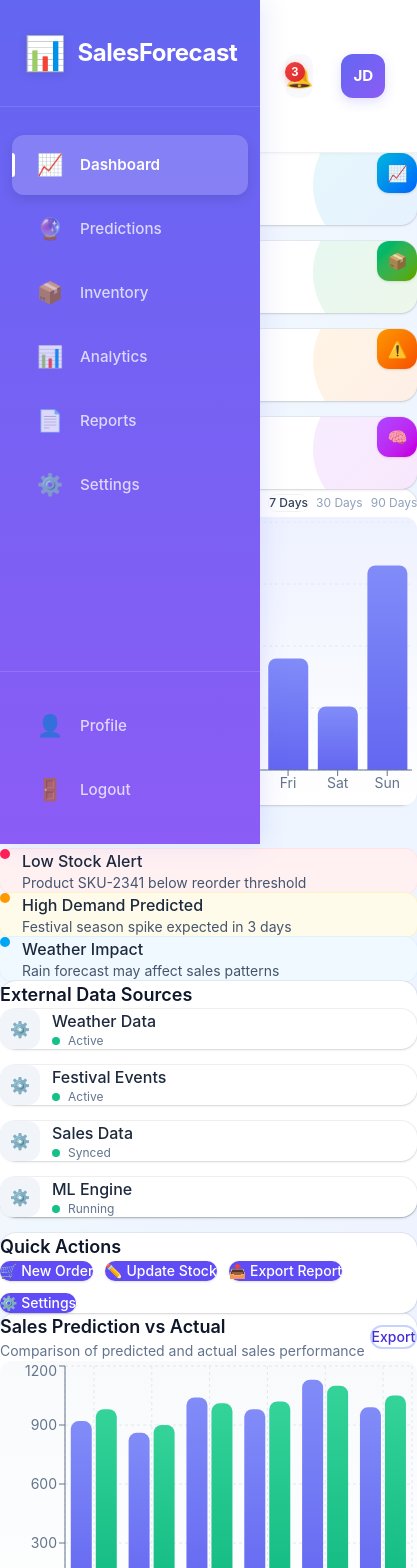
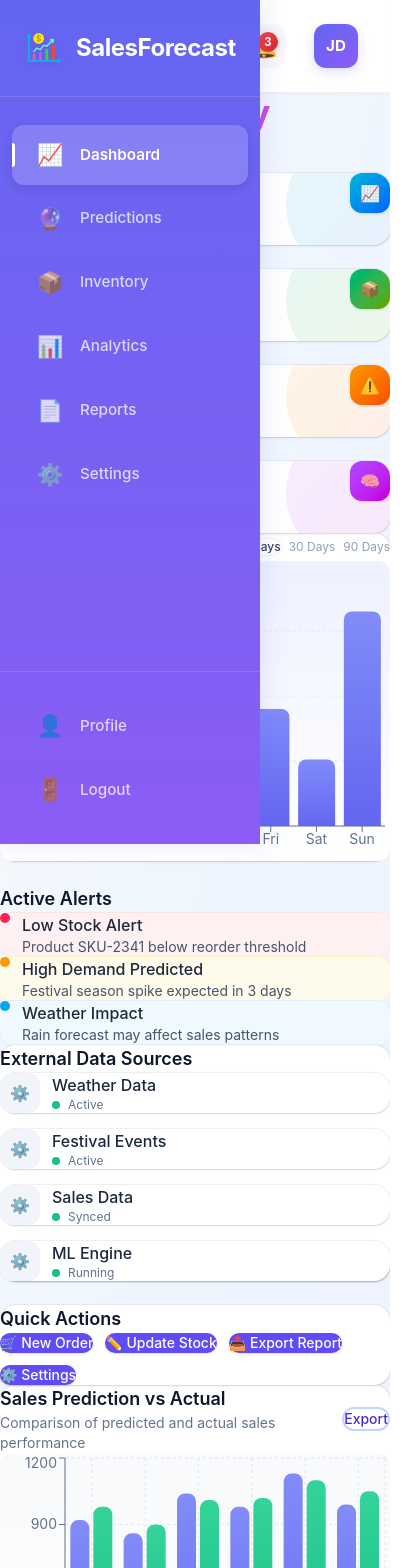
Before and after one commit to gitsunil577/Hyperlocal_Sales_forecasting_System, a Next.js app: page /dashboard in a window 390 px wide. Shown: the top 1568 px of the page, 417 px wide, since content can reach past the window. Built offline with nearby package versions, Linux system fonts and the light colour scheme.

Commit message:
feat: update logo implementation across dashboard, login, and register pages; replace old logo image with new one

```diff
--- a/app/dashboard/page.tsx
+++ b/app/dashboard/page.tsx
@@ -22,7 +22,13 @@ export default function DashboardPage() {
       <aside className={`sidebar ${sidebarOpen ? 'open' : 'closed'}`}>
         <div className="sidebar-header">
           <div className="sidebar-logo">
-            <span className="logo-icon">📊</span>
+            <span className="logo-icon"><span className="logo-icon-large">
+            <Image
+                src="/forecast.png"
+                alt="SalesForecast Logo"
+                width={40}
+                height={40}/>
+                </span></span>
             {sidebarOpen && <span className="logo-text">SalesForecast</span>}
           </div>
         </div>
@@ -77,9 +83,6 @@ export default function DashboardPage() {
             ☰
           </button>
           <div className="top-bar-right">
-            <h1 className='text-4xl font-bold bg-gradient-to-r from-indigo-500 via-purple-500 to-pink-500 bg-clip-text text-transparent mb-2 tracking-tight'>
-                Smart Inventory Dashboard
-            </h1>
             <div className="search-box">
               <span className="search-icon">🔍</span>
               <input type="text" placeholder="Search..." />
--- a/app/dashboard/salesdashboard.tsx
+++ b/app/dashboard/salesdashboard.tsx
@@ -153,13 +153,18 @@ export default function SalesDashboard() {
       <div className="mx-auto max-w-7xl px-4 py-6 sm:px-6 lg:px-8">
 
         {/* Page Title */}
+        <div className="mb-8">
+          <h1 className="text-4xl font-bold bg-gradient-to-r from-indigo-500 via-purple-500 to-pink-500 bg-clip-text text-transparent mb-2 tracking-tight">
+            Smart Inventory Dashboard
+          </h1>
 
+        </div>
 
         {/* Dashboard Content */}
-        <div className="space-y-6">
+        <div className="space-y-8">
 
           {/* KPI Cards */}
-          <section className="grid gap-4 md:grid-cols-2 xl:grid-cols-4">
+          <section className="grid gap-6 md:grid-cols-2 xl:grid-cols-4">
             <StatCard
               title="Predicted Demand"
               value="12,450"
@@ -195,7 +200,7 @@ export default function SalesDashboard() {
           </section>
 
           {/* Forecast + Alerts */}
-          <section className="grid gap-4 xl:grid-cols-3">
+          <section className="grid gap-6 xl:grid-cols-3">
             {/* Daily Demand Forecast */}
             <div className="rounded-2xl bg-white p-6 shadow-sm ring-1 ring-black/5 xl:col-span-2 transition-all duration-300 hover:shadow-lg">
               <div className="flex items-center justify-between mb-6">
@@ -209,8 +214,8 @@ export default function SalesDashboard() {
                 </div>
               </div>
 
-              <div className="h-72 w-full rounded-xl bg-gradient-to-b from-indigo-50 to-white p-4">
-                <ResponsiveContainer width="100%" height="100%">
+              <div className="w-full rounded-xl bg-gradient-to-b from-indigo-50 to-white p-4" style={{ height: '300px', minHeight: '300px' }}>
+                <ResponsiveContainer width="100%" height="100%" minWidth={0} minHeight={0}>
                   <BarChart data={dailyData}>
                     <CartesianGrid strokeDasharray="3 3" vertical={false} stroke="#e2e8f0" />
                     <XAxis dataKey="day" stroke="#64748b" style={{ fontSize: '0.875rem' }} />
@@ -247,7 +252,7 @@ export default function SalesDashboard() {
           </section>
 
           {/* External Sources + Quick Actions */}
-          <section className="grid gap-4 lg:grid-cols-2">
+          <section className="grid gap-6 lg:grid-cols-2">
             <div className="rounded-2xl bg-white p-6 shadow-sm ring-1 ring-black/5 transition-all duration-300 hover:shadow-lg">
               <h2 className="text-lg font-semibold text-slate-900 mb-4">External Data Sources</h2>
               <div className="grid gap-4 sm:grid-cols-2">
@@ -284,8 +289,8 @@ export default function SalesDashboard() {
                 </button>
               </div>
 
-              <div className="w-full h-80 rounded-xl bg-gradient-to-b from-slate-50 to-white p-4">
-                <ResponsiveContainer width="100%" height="100%">
+              <div className="w-full rounded-xl bg-gradient-to-b from-slate-50 to-white p-4" style={{ height: '350px', minHeight: '350px' }}>
+                <ResponsiveContainer width="100%" height="100%" minWidth={0} minHeight={0}>
                   <BarChart data={salesData}>
                     <CartesianGrid strokeDasharray="3 3" stroke="#e2e8f0" />
                     <XAxis dataKey="month" stroke="#64748b" style={{ fontSize: '0.875rem' }} />
--- a/app/login/page.tsx
+++ b/app/login/page.tsx
@@ -2,6 +2,7 @@
 
 import React, { useState, FormEvent } from 'react';
 import './login.css';
+import Image from 'next/image';
 
 export default function LoginPage() {
   const [email, setEmail] = useState('');
@@ -44,7 +45,14 @@ export default function LoginPage() {
 
       <div className="login-container">
         <div className="login-left">
-          <h1>📊 SalesForecast</h1>
+          <span className="logo-icon-large">
+            <Image
+                src="/forecast.png"
+                alt="SalesForecast Logo"
+                width={80}
+                height={80}/>
+                </span>
+          <h1>SalesForecast</h1>
           <p>Predict your local sales trends with AI-powered analytics and data-driven insights</p>
           <div className="feature-icon">
             <div className="icon">🎯</div>
--- a/app/page.tsx
+++ b/app/page.tsx
@@ -25,7 +25,7 @@ export default function HomePage() {
           <div className="nav-logo">
             <span className="logo-icon">
               <Image
-                src="/Sales_forecast.png"
+                src="/forecast.png"
                 alt="SalesForecast Logo"
                 width={40}
                 height={40}
@@ -291,7 +291,13 @@ export default function HomePage() {
           <div className="footer-content">
             <div className="footer-brand">
               <div className="footer-logo">
-                <span className="logo-icon">📊</span>
+                <span className="logo-icon">
+                  <Image
+                src="/forecast.png"
+                alt="SalesForecast Logo"
+                width={40}
+                height={40}
+              /></span>
                 <span className="logo-text">SalesForecast</span>
               </div>
               <p>AI-powered sales prediction and inventory management for modern businesses.</p>
--- a/app/register/page.tsx
+++ b/app/register/page.tsx
@@ -1,6 +1,7 @@
 'use client';
 
 import React, { useState, FormEvent, ChangeEvent } from 'react';
+import  Image from 'next/image';
 import './register.css';
 
 interface FormData {
@@ -140,7 +141,14 @@ export default function RegisterPage() {
 
       <div className="register-container">
         <div className="register-left">
-          <h1>📊 SalesForecast</h1>
+          <span className="logo-icon-large">
+            <Image
+                src="/forecast.png"
+                alt="SalesForecast Logo"
+                width={80}
+                height={80}/>
+                </span>
+          <h1>SalesForecast</h1>
           <p>Join thousands of businesses using AI-powered sales predictions</p>
 
           <div className="benefits">
```
Also changed, not shown: public/Sales_forecast.png (deleted), public/forecast.png (added).
